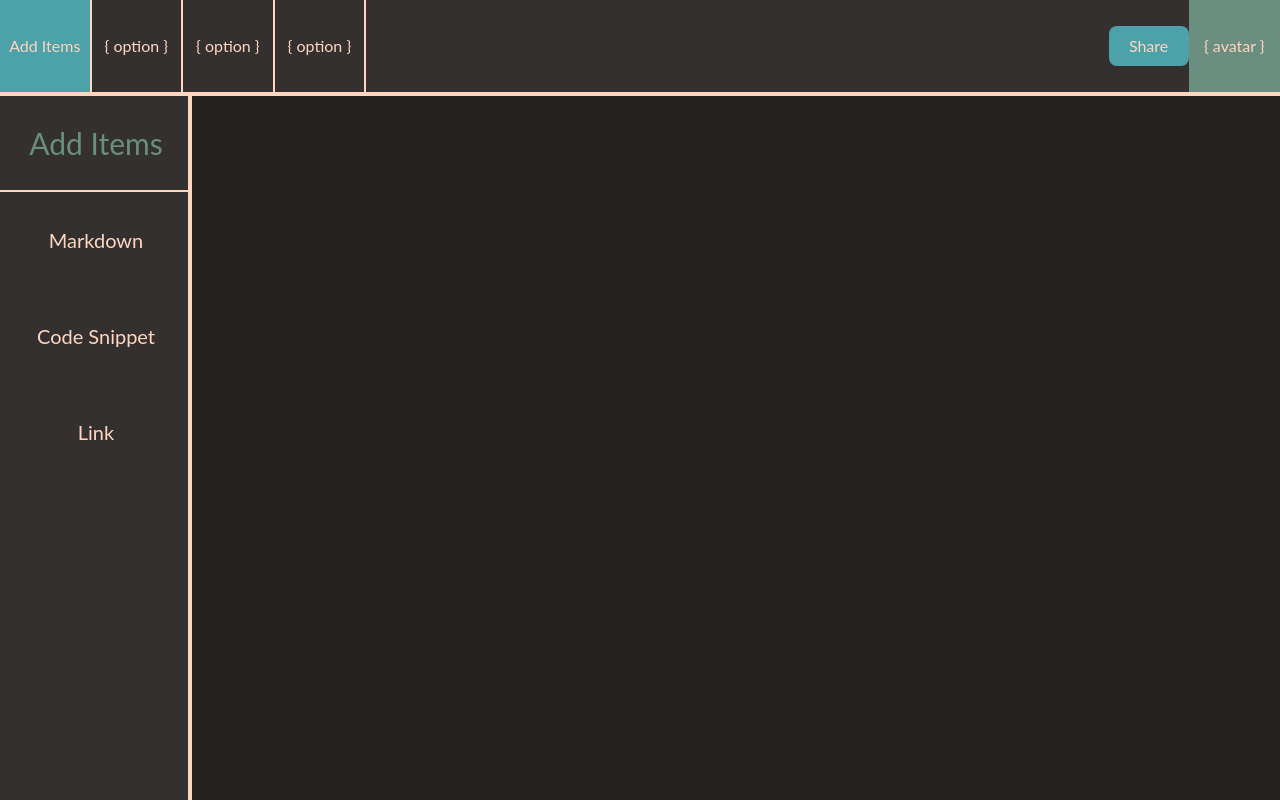
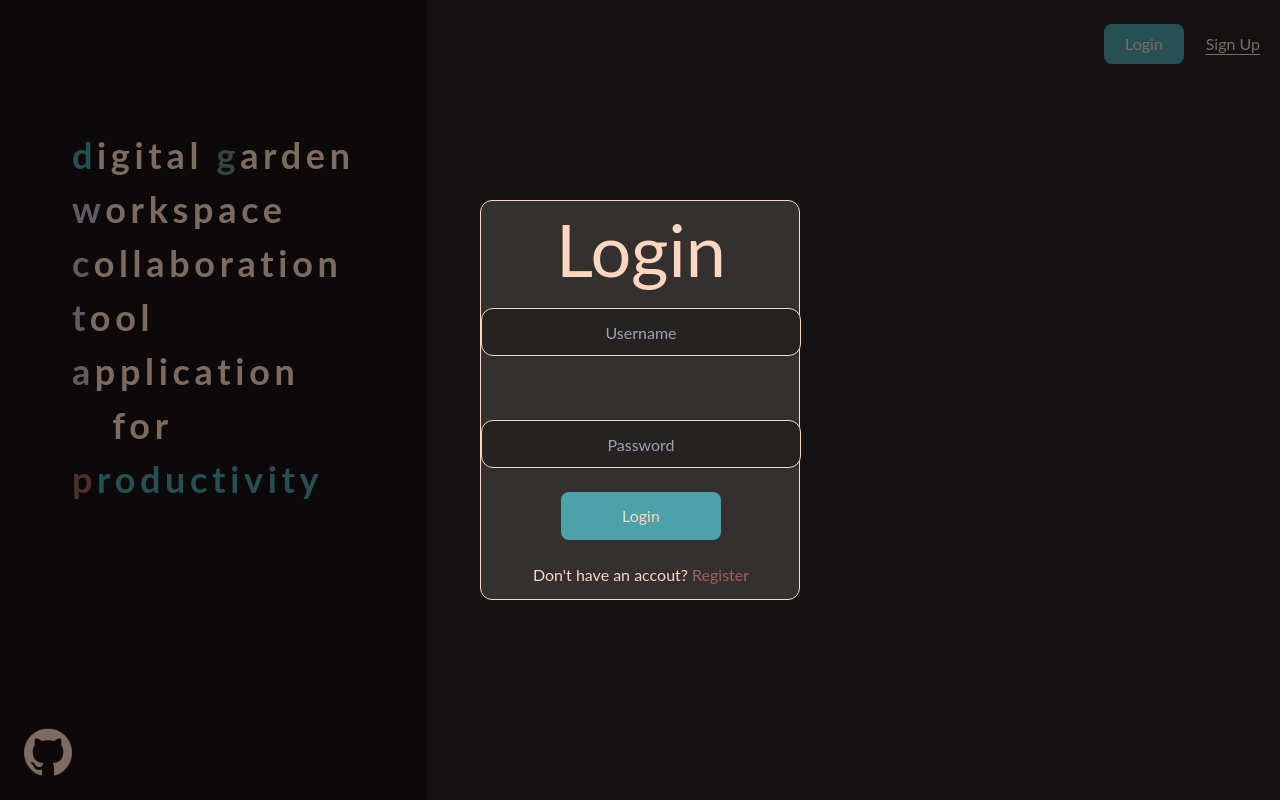
Before and after one commit to TheRoyalTea/Digital-Garden-Workspace-Collaboration-Tool-Application-For-Productivity, a React (Vite) app: page / in a window 1280 px wide. Both pictures are taken after a click on the button "Login". Built offline with nearby package versions, Linux system fonts and the light colour scheme.

Commit message:
Login and Register Pages

```diff
--- a/src/App.tsx
+++ b/src/App.tsx
@@ -1,13 +1,19 @@
 import { useState } from "react";
+import Login from "./components/Login";
+import Register from "./components/Register";
 import Board from "./pages/Board";
 import LandingPage from "./pages/LandingPage";
 
 const App = () => {
   const [isLoggedIn, setIsLoggedIn] = useState(false);
+  const [loginRequest, setLoginRequest] = useState(false);
+  const [registerRequest, setRegisterRequest] = useState(false);
 
   return (
     <>
-      {isLoggedIn ? <Board /> : <LandingPage setIsLoggedIn={setIsLoggedIn}/>}
+      {isLoggedIn ? <Board /> : <LandingPage setIsLoggedIn={setIsLoggedIn} setLoginRequest={setLoginRequest} setRegisterRequest={setRegisterRequest}/>}
+      {loginRequest && <Login setIsLoggedIn={setIsLoggedIn} setLoginRequest={setLoginRequest} setRegisterRequest={setRegisterRequest}/>}
+      {registerRequest && <Register setLoginRequest={setLoginRequest} setRegisterRequest={setRegisterRequest}/>}
     </>
   );
 };
--- /dev/null
+++ b/src/components/Login.tsx
@@ -0,0 +1,29 @@
+import React from 'react';
+
+type Props = {
+    setIsLoggedIn: (isLoggedIn: boolean) => void;
+    setLoginRequest: (loginRequest: boolean) => void;
+    setRegisterRequest: (registerRequest: boolean) => void;
+  };
+
+const Login = ({setIsLoggedIn, setLoginRequest, setRegisterRequest }: Props) => {
+    return (
+    <>
+        <button className = "fixed bg-black bg-opacity-50 inset-0" onClick={() => setLoginRequest(false)}> </button>
+
+        <div>
+            <div className = "absolute inset-[50%] translate-x-[-50%] translate-y-[-50%] bg-jet h-2/4 w-1/4 grid place-items-center text-cream border rounded-xl">
+                <p className= "text-7xl text-cream">Login</p>
+                <form>
+                    <input className= "bg-dark-jet rounded-xl border h-12 w-80 mb-[20%] text-center" placeholder="Username"></input><br/>
+                    <input className= "bg-dark-jet rounded-xl border h-12 w-80 text-center" placeholder="Password"></input>
+                </form>
+                <button className="button-blue h-12 w-40" onClick={() => {setLoginRequest(false); setIsLoggedIn(true);}}> Login </button>
+                <p>Don't have an accout? <button className="text-red" onClick={() => {setLoginRequest(false); setRegisterRequest(true);}}>Register</button></p>
+            </div>
+        </div>
+    </>
+    )
+}
+
+export default Login;
--- /dev/null
+++ b/src/components/Register.tsx
@@ -0,0 +1,29 @@
+import React from 'react';
+
+type Props = {
+    setLoginRequest: (loginRequest: boolean) => void;
+    setRegisterRequest: (registerRequest: boolean) => void;
+};
+
+const Register = ({setLoginRequest, setRegisterRequest}: Props) => {
+    return (
+    <>
+        <button className = "fixed bg-black bg-opacity-50 inset-0" onClick={() => setRegisterRequest(false)}> </button>
+
+        <div>
+            <div className = "absolute inset-[50%] translate-x-[-50%] translate-y-[-50%] bg-jet h-2/4 w-1/4 grid place-items-center text-cream border rounded-xl">
+                <p className= "text-7xl text-cream">Register</p>
+                <form>
+                    <input className= "bg-dark-jet rounded-xl border h-12 w-80 mb-[10%] text-center" placeholder="Email"></input><br/>
+                    <input className= "bg-dark-jet rounded-xl border h-12 w-80 mb-[10%] text-center" placeholder="Username"></input><br/>
+                    <input className= "bg-dark-jet rounded-xl border h-12 w-80 text-center" placeholder="Password"></input>
+                </form>
+                <button className="button-blue h-12 w-40" onClick={() => {setRegisterRequest(false); setLoginRequest(true);}}> Register </button>
+                <p>Already have an accout? <button className="text-red" onClick={() => {setLoginRequest(true); setRegisterRequest(false);}}>Login</button></p>
+            </div>
+        </div>
+    </>
+    )
+}
+
+export default Register;
--- a/src/pages/LandingPage.tsx
+++ b/src/pages/LandingPage.tsx
@@ -2,18 +2,15 @@ import GitHubLogo from "../assets/github-logo.png";
 
 type Props = {
   setIsLoggedIn: (isLoggedIn: boolean) => void;
+  setLoginRequest: (loginRequest: boolean) => void;
+  setRegisterRequest: (registerRequest: boolean) => void;
 };
 
-const LandingPage = ({ setIsLoggedIn }: Props) => {
+const LandingPage = ({ setIsLoggedIn, setLoginRequest, setRegisterRequest }: Props) => {
   return (
     <div className="bg-dark-jet h-screen w-full">
-      <button
-        className="button-blue absolute right-24 top-6 "
-        onClick={() => setIsLoggedIn(true)}
-      >
-        Login
-      </button>
-      <button className="absolute text-cream underline underline-offset-4 top-8 right-5">Sign Up</button>
+      <button className="button-blue absolute right-24 top-6" onClick={() => setLoginRequest(true)}>Login</button>
+      <button className="absolute text-cream underline underline-offset-4 top-8 right-5" onClick={() => setRegisterRequest(true)}>Sign Up</button>
       <div className="bg-[#171313] flex flex-col items-center h-screen w-4/12">
         <h1 className="text-cream font-bold text-4xl tracking-[0.13em] leading-normal mt-32">
           <span className="text-blue">d</span>igital&nbsp;
--- a/tailwind.config.cjs
+++ b/tailwind.config.cjs
@@ -13,6 +13,7 @@ module.exports = {
       "red": "#9F6358",
       "green": "#6A8E7F",
       "pink": "#CDB0CA",
+      "black": "#000000",
     }
   },
   plugins: [],
```
